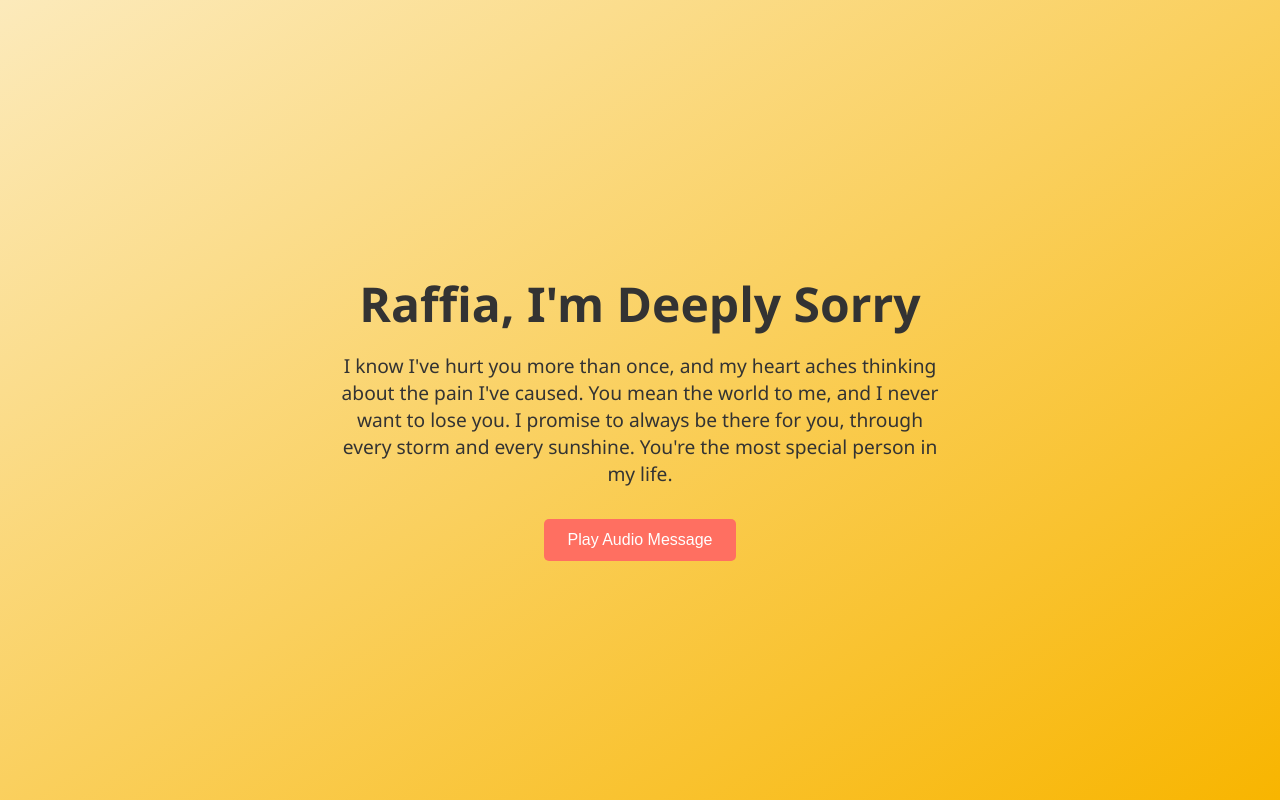
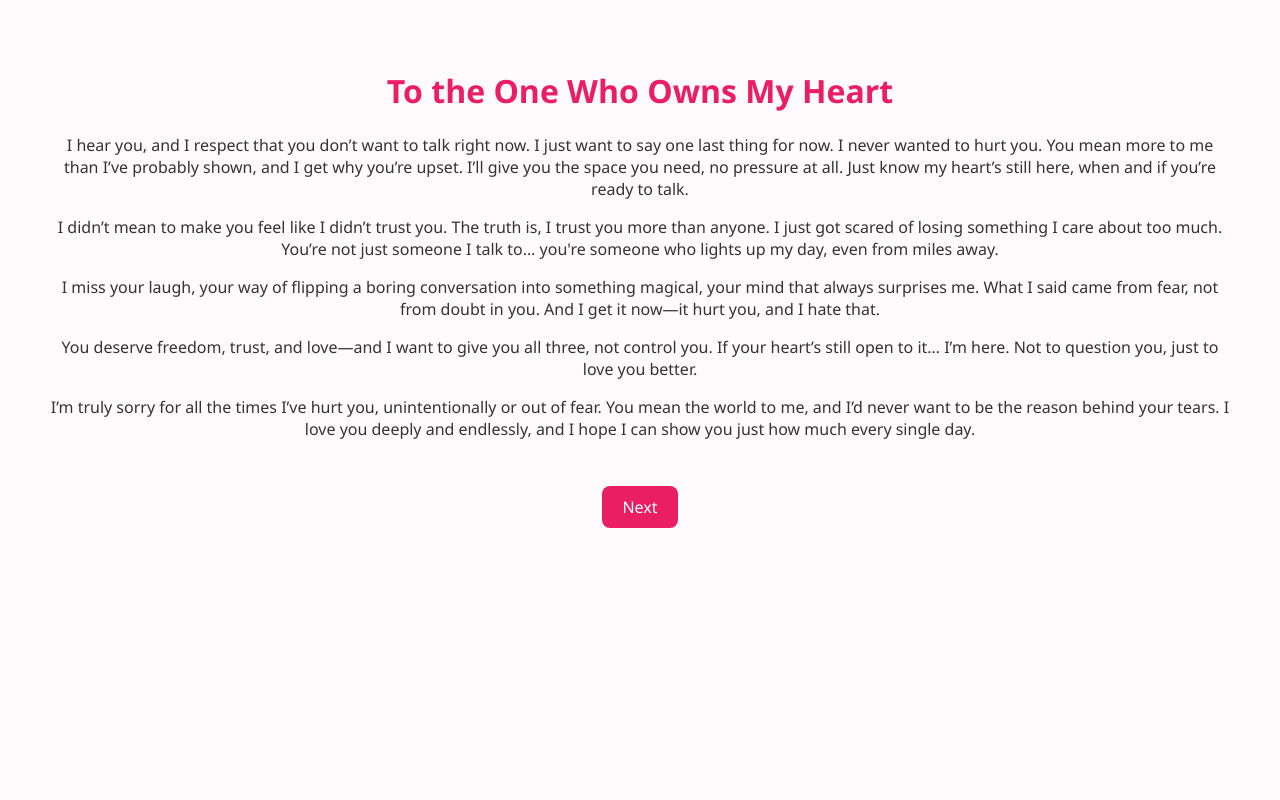
Before and after one commit to wahabanwar50000/My-Love, a plain HTML site: page index.html in a window 1280 px wide. Drawn offline with Linux system fonts and the light colour scheme.

Commit message:
Add files via upload

```diff
--- a/index.html
+++ b/index.html
@@ -2,49 +2,33 @@
 <!DOCTYPE html>
 <html lang="en">
 <head>
-  <meta charset="UTF-8" />
-  <meta name="viewport" content="width=device-width, initial-scale=1.0" />
-  <title>I'm Sorry, My Love</title>
-  <style>
-    body {
-      margin: 0;
-      font-family: 'Segoe UI', Tahoma, Geneva, Verdana, sans-serif;
-      background: linear-gradient(to bottom right, #fceabb, #f8b500);
-      display: flex;
-      flex-direction: column;
-      align-items: center;
-      justify-content: center;
-      height: 100vh;
-      color: #333;
-      text-align: center;
-    }
-    h1 {
-      font-size: 3rem;
-      margin-bottom: 1rem;
-    }
-    p {
-      font-size: 1.2rem;
-      max-width: 600px;
-      margin: 0 auto 2rem;
-    }
-    button {
-      padding: 12px 24px;
-      font-size: 1rem;
-      background-color: #ff6f61;
-      border: none;
-      color: white;
-      cursor: pointer;
-      border-radius: 5px;
-    }
-    button:hover {
-      background-color: #ff4c3b;
-    }
-  </style>
+    <meta charset="UTF-8">
+    <title>I'm Sorry, My Love</title>
+    <link rel="stylesheet" href="style.css">
 </head>
 <body>
-  <h1>Raffia, I'm Deeply Sorry</h1>
-  <p>I know I've hurt you more than once, and my heart aches thinking about the pain I've caused. You mean the world to me, and I never want to lose you. I promise to always be there for you, through every storm and every sunshine. You're the most special person in my life.</p>
-  <audio id="audio" src="audio.mp3"></audio>
-  <button onclick="document.getElementById('audio').play()">Play Audio Message</button>
+    <h1>To the One Who Owns My Heart</h1>
+    <p>
+    I hear you, and I respect that you don’t want to talk right now. I just want to say one last thing for now.
+    I never wanted to hurt you. You mean more to me than I’ve probably shown, and I get why you’re upset.
+    I’ll give you the space you need, no pressure at all. Just know my heart’s still here, when and if you’re ready to talk.
+    </p>
+    <p>
+    I didn’t mean to make you feel like I didn’t trust you. The truth is, I trust you more than anyone.
+    I just got scared of losing something I care about too much. You’re not just someone I talk to… you're someone who lights up my day, even from miles away.
+    </p>
+    <p>
+    I miss your laugh, your way of flipping a boring conversation into something magical, your mind that always surprises me.
+    What I said came from fear, not from doubt in you. And I get it now—it hurt you, and I hate that.
+    </p>
+    <p>
+    You deserve freedom, trust, and love—and I want to give you all three, not control you.
+    If your heart’s still open to it… I’m here. Not to question you, just to love you better.
+    </p>
+    <p>
+    I’m truly sorry for all the times I’ve hurt you, unintentionally or out of fear. You mean the world to me, and I’d never want to be the reason behind your tears.
+    I love you deeply and endlessly, and I hope I can show you just how much every single day.
+    </p>
+    <a href="page1.html">Next</a>
 </body>
 </html>
--- /dev/null
+++ b/style.css
@@ -0,0 +1,25 @@
+
+body {
+    font-family: 'Segoe UI', Tahoma, Geneva, Verdana, sans-serif;
+    background-color: #fffafc;
+    color: #333;
+    padding: 40px;
+    text-align: center;
+}
+h1 {
+    color: #e91e63;
+}
+img {
+    max-width: 300px;
+    border-radius: 15px;
+    margin-top: 20px;
+}
+a {
+    display: inline-block;
+    margin-top: 30px;
+    padding: 10px 20px;
+    background-color: #e91e63;
+    color: white;
+    text-decoration: none;
+    border-radius: 8px;
+}
```
Also changed, not shown: page1.html (added, +19 -0 lines), page2.html (added, +19 -0 lines), page3.html (added, +19 -0 lines), page4.html (added, +19 -0 lines), page5.html (added, +23 -0 lines), IMG-20240112-WA0095.jpg (added), IMG-20240112-WA0151.jpg (added), IMG-20241228-WA0063.jpg (added), 1 other file.
